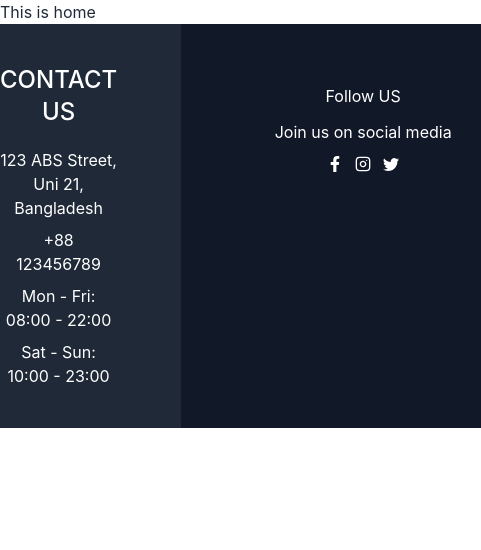
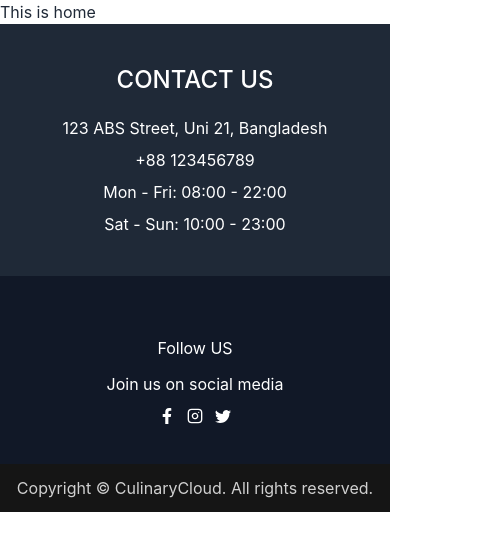
Before and after one commit to Kayum-Ali/bistro-boss-client, a React (Vite) app: page / in a window 390 px wide. Shown: the top 550 px of the page, 481 px wide, since content can reach past the window. Built offline with nearby package versions, Linux system fonts and the light colour scheme.

Commit message:
footer responsive done

```diff
--- a/src/shared/Footer.jsx
+++ b/src/shared/Footer.jsx
@@ -5,8 +5,9 @@ import { FiInstagram } from "react-icons/fi";
 
 const Footer = () => {
     return (
-        <footer className=" text-white flex ">
-            <div className="bg-[#1F2937] flex-1 flex justify-end py-10 pr-16">
+       <div>
+             <footer className=" text-white flex flex-col lg:flex-row md:flex-row ">
+            <div className="bg-[#1F2937] flex-1 flex lg:justify-end justify-center py-10 lg:pr-16">
                 <div className="text-center">
                     <h2 className="text-2xl font-medium mb-5">CONTACT US</h2>
                     <div className="space-y-2">
@@ -19,7 +20,7 @@ const Footer = () => {
 
             </div>
             <div className="bg-[#111827] flex-1 py-10">
-                <div className="pl-16 w-[300px] text-center space-y-3 mt-5">
+                <div className="lg:pl-16 lg:w-[300px] text-center space-y-3 mt-5">
                     <h2>Follow US</h2>
                     <p>Join us on social media</p>
                     <div className="flex gap-3 justify-center text-center">
@@ -31,7 +32,12 @@ const Footer = () => {
 
             </div>
 
-        </footer>
+            </footer>
+              <div className="bg-[#151515] py-3 text-center ">
+                  <h3 className="text-white opacity-80">Copyright © CulinaryCloud. All rights reserved.</h3>
+
+              </div>
+       </div>
     );
 };
 
```
